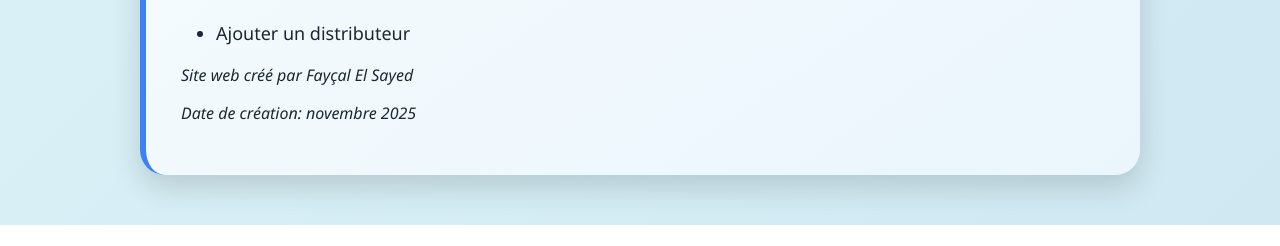
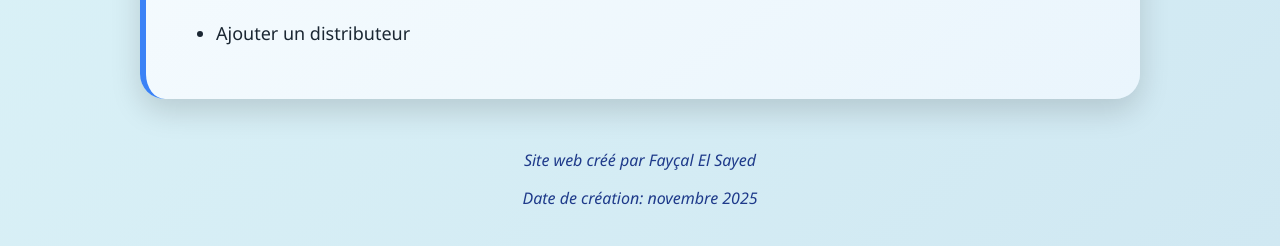
Before and after one commit to ffaycalelsayed-dotcom/reglement, a plain HTML site: page index.html in a window 1280 px wide. Shown: the part 1199-1445 px from the top of the page. Before the commit the page ends 1424 px from the top, so only its background shows below. Drawn offline with Linux system fonts and the light colour scheme.

Commit message:
Update index.html

```diff
--- a/index.html
+++ b/index.html
@@ -80,6 +80,12 @@
         strong {
             color: #1e3a8a;
         }
+        footer {
+            text-align: center;
+            margin: 40px 0;
+            font-style: italic;
+            color: #1e3a8a;
+        }
         @media(max-width:768px){
             header h1 { font-size: 28px; }
             .info-box h2 { font-size: 24px; }
@@ -125,10 +131,11 @@
         <ul>
             <li>Ajouter un distributeur</li>
         </ul>
-<p><em>Site web créé par Fayçal El Sayed</em></p>
-<p><em>Date de création: novembre 2025</em></p>
-
     </div>
 </div>
+<footer>
+    <p>Site web créé par Fayçal El Sayed</p>
+    <p>Date de création: novembre 2025</p>
+</footer>
 </body>
 </html>
```
